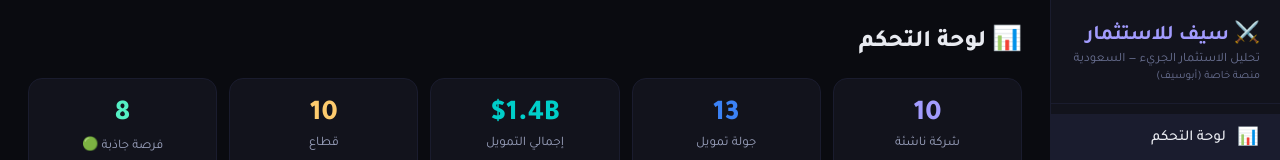
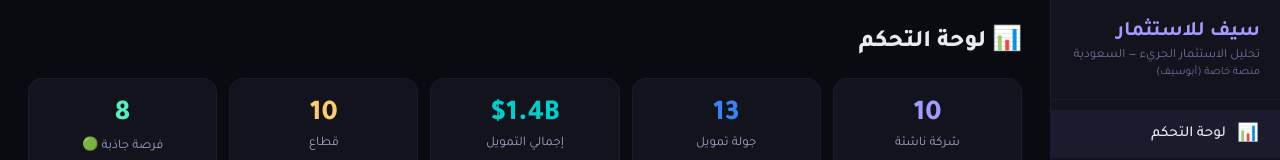
Before and after one commit to ideas-pipeline/vc-saudi, a plain HTML site: page index.html in a window 1280 px wide. Shown: the top 160 px of the page. Drawn offline with Linux system fonts and the light colour scheme.

Commit message:
fix: إزالة إيموجي السيف ⚔️

```diff
--- a/index.html
+++ b/index.html
@@ -167,7 +167,7 @@
 
   document.getElementById('sidebar').innerHTML = `
     <div class="logo">
-      <h2>⚔️ سيف للاستثمار</h2>
+      <h2>سيف للاستثمار</h2>
       <small>تحليل الاستثمار الجريء — السعودية</small>
       <small style="color:var(--text3);font-size:.7em;margin-top:2px">منصة خاصة (أبوسيف)</small>
     </div>
```
